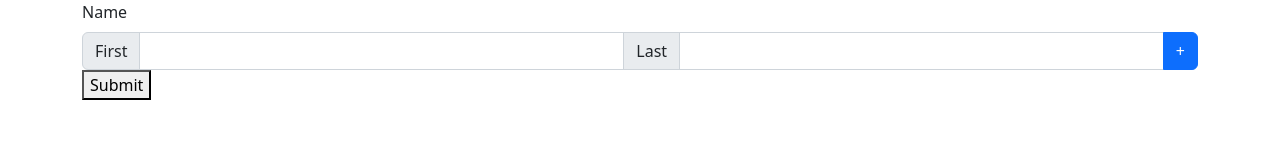
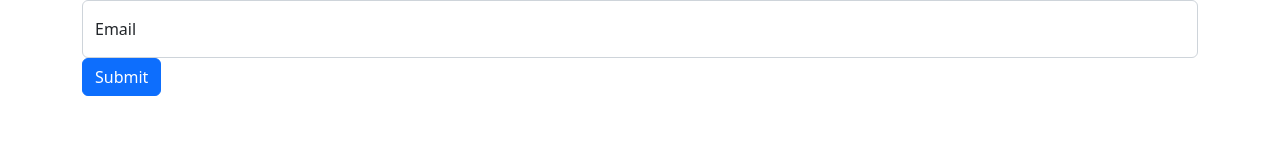
Before and after one commit to AthulPM97/bootstrap-demo, a plain HTML site: page index.html in a window 1280 px wide. Drawn offline with nearby package versions, Linux system fonts and the light colour scheme.

Commit message:
floating labels

```diff
--- a/index.html
+++ b/index.html
@@ -11,17 +11,14 @@
 </head>
 <body>
     <div class="container">
-        <label for="text" class="form-label">Name</label>
-        <div class="input-group">
-            <!-- input groups will give dividing lines between input boxes -->
-            <div class="input-group-text">First</div>
-            <!-- input-group-text will give labels like these -->
-            <input type="text" class="form-control">
-            <div class="input-group-text">Last</div>
-            <input type="text" class="form-control">
-            <button class="btn btn-primary">+</button>
+        <div class="form-floating">
+            <!-- for floating label wrap input and label inside form-floating
+            Label MUST come after input tag.
+        input MUST have a placeholder of any value -->
+            <input type="email" class="form-control" placeholder="Email here">
+            <label for="email">Email</label>
         </div>
-        <button>Submit</button>
+        <button class="btn btn-primary">Submit</button>
     </div>
 
     <!-- JavaScript Bundle with Popper -->
```
